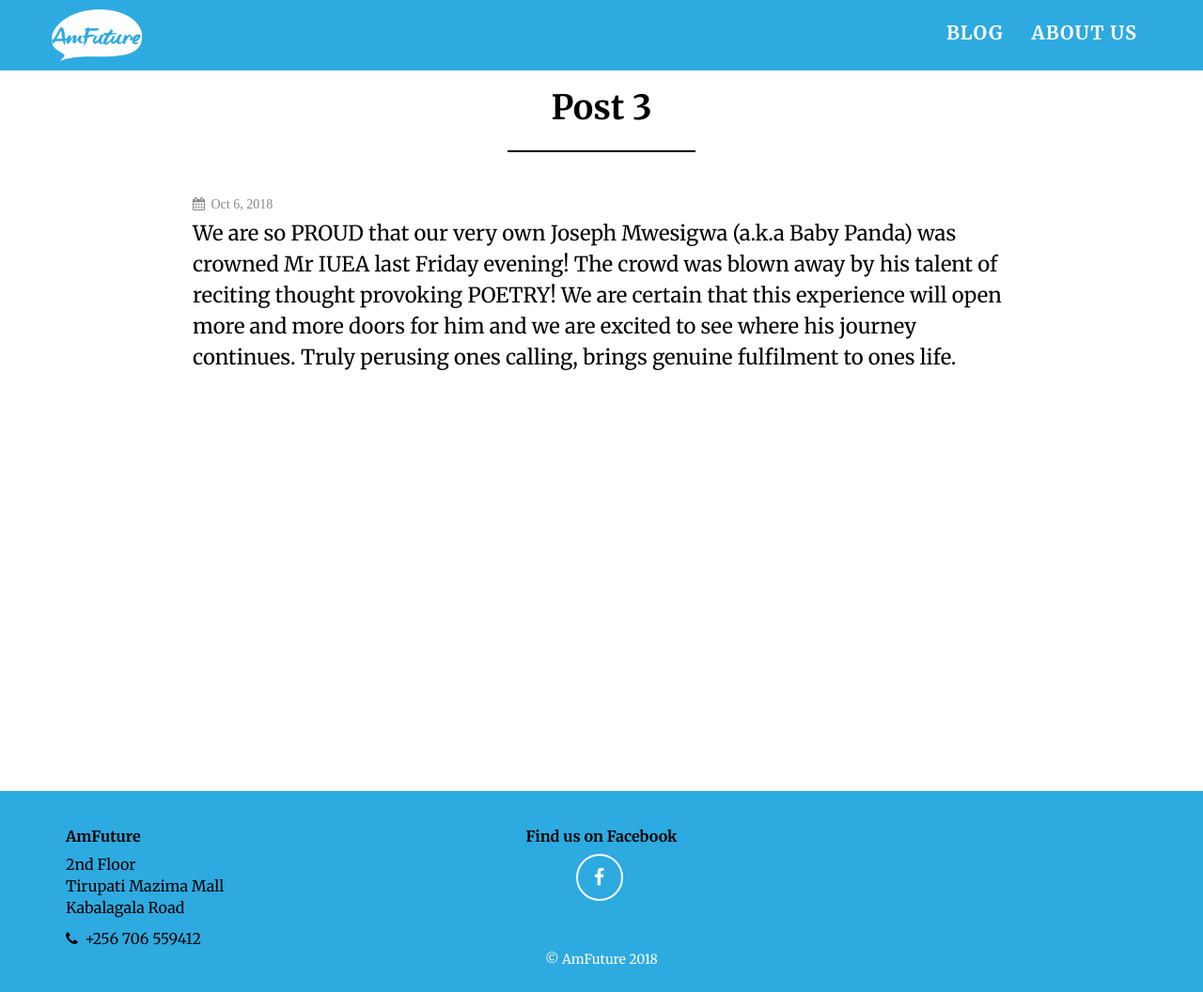
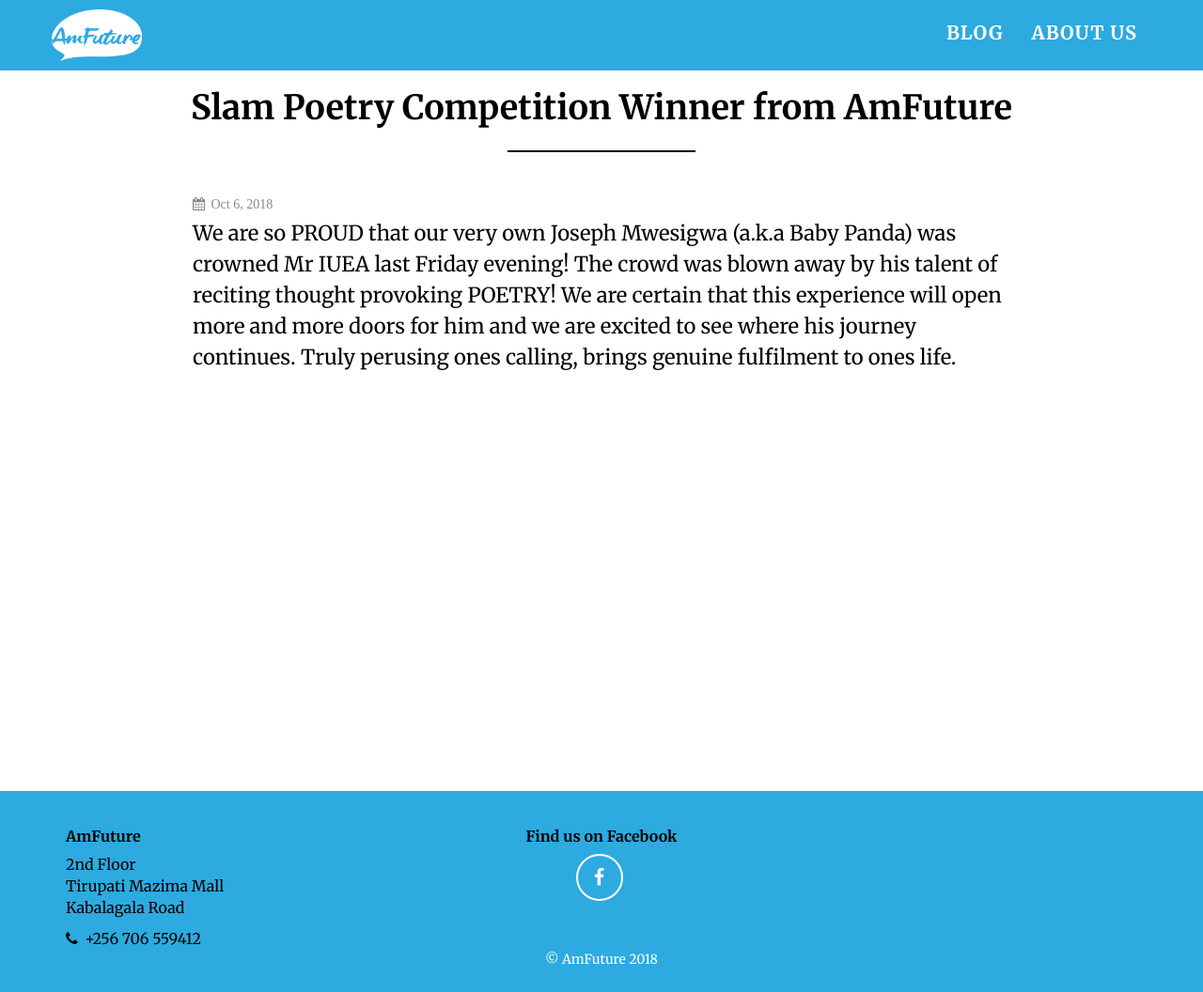
Before and after one commit to tomhamiltonstubber/amfutureug.com, a Jekyll site: the page built from _posts/2018-10-06-post-3.md, in a window 1280 px wide and 1056 px high. Shown: the whole window at 94% size. Built offline with Jekyll 4.4.1, drawn with Linux system fonts in a browser that asks for light colours; nearby versions of some CDN libraries.

Commit message:
Update from Forestry.io - Updated 2018-10-06-post-3.md

```diff
--- a/_posts/2018-10-06-post-3.md
+++ b/_posts/2018-10-06-post-3.md
@@ -1,5 +1,5 @@
 ---
-title: Post 3
+title: Slam Poetry Competition Winner from AmFuture
 layout: post
 date: 2018-10-06 15:44:43 +0000
 thumbnail: "/static/img/42792800_1963049107121236_3052698445727924224_n.jpg"
```
